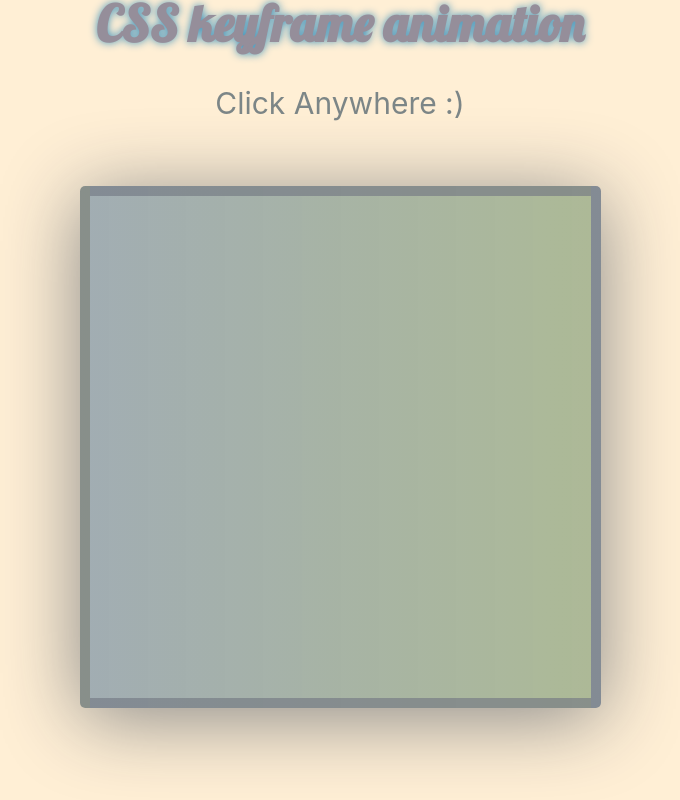
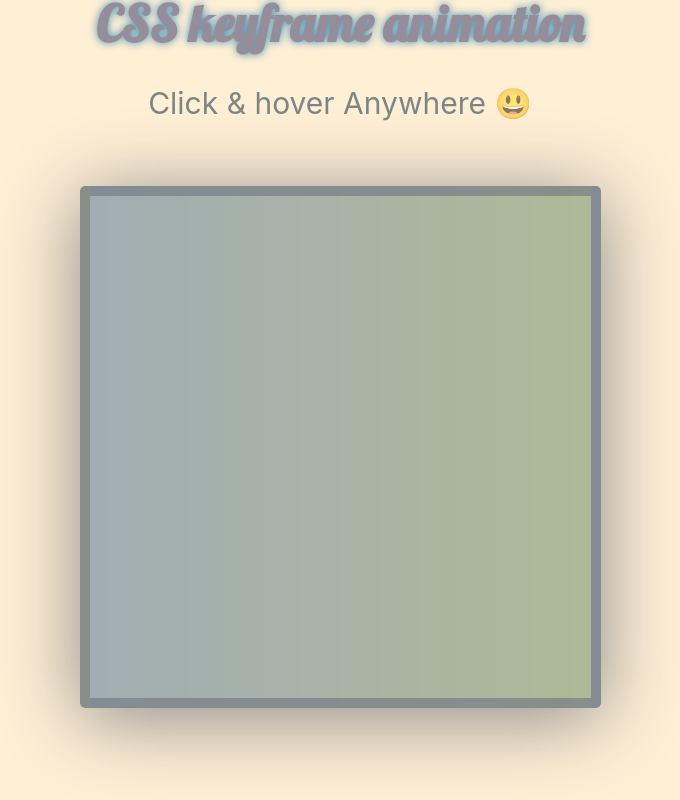
Before and after one commit to ALICIALVO/boxes-keyframe-animation, a website built with Vite: page index.html in a window 1280 px wide. Shown: the whole page, without its empty margins (300-980 px from the left). Built offline with nearby package versions, Linux system fonts and the light colour scheme.

Commit message:
added emoji to h2 in html

```diff
--- a/index.html
+++ b/index.html
@@ -11,7 +11,7 @@
   <!-- <body oncontextmenu="return false"> -->
   <body>
     <h1 class="header">CSS keyframe animation</h1>
-    <h2 class="subtitle">Click Anywhere :)</h2>
+    <h2 class="subtitle">Click & hover Anywhere &#128515;</h2>
     <div class="wrapper"></div>
 
     <script src="src/index.js"></script>
```
